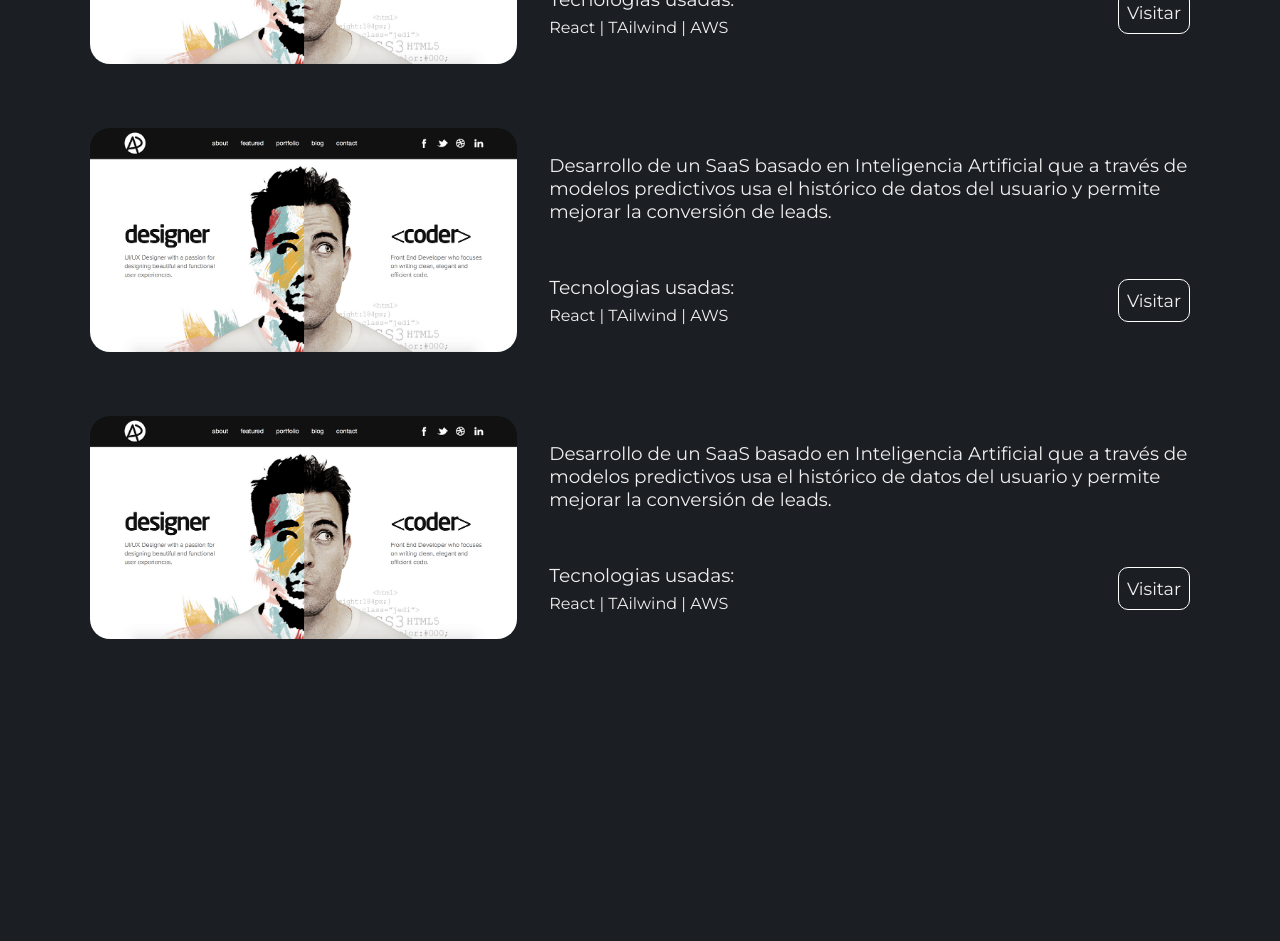
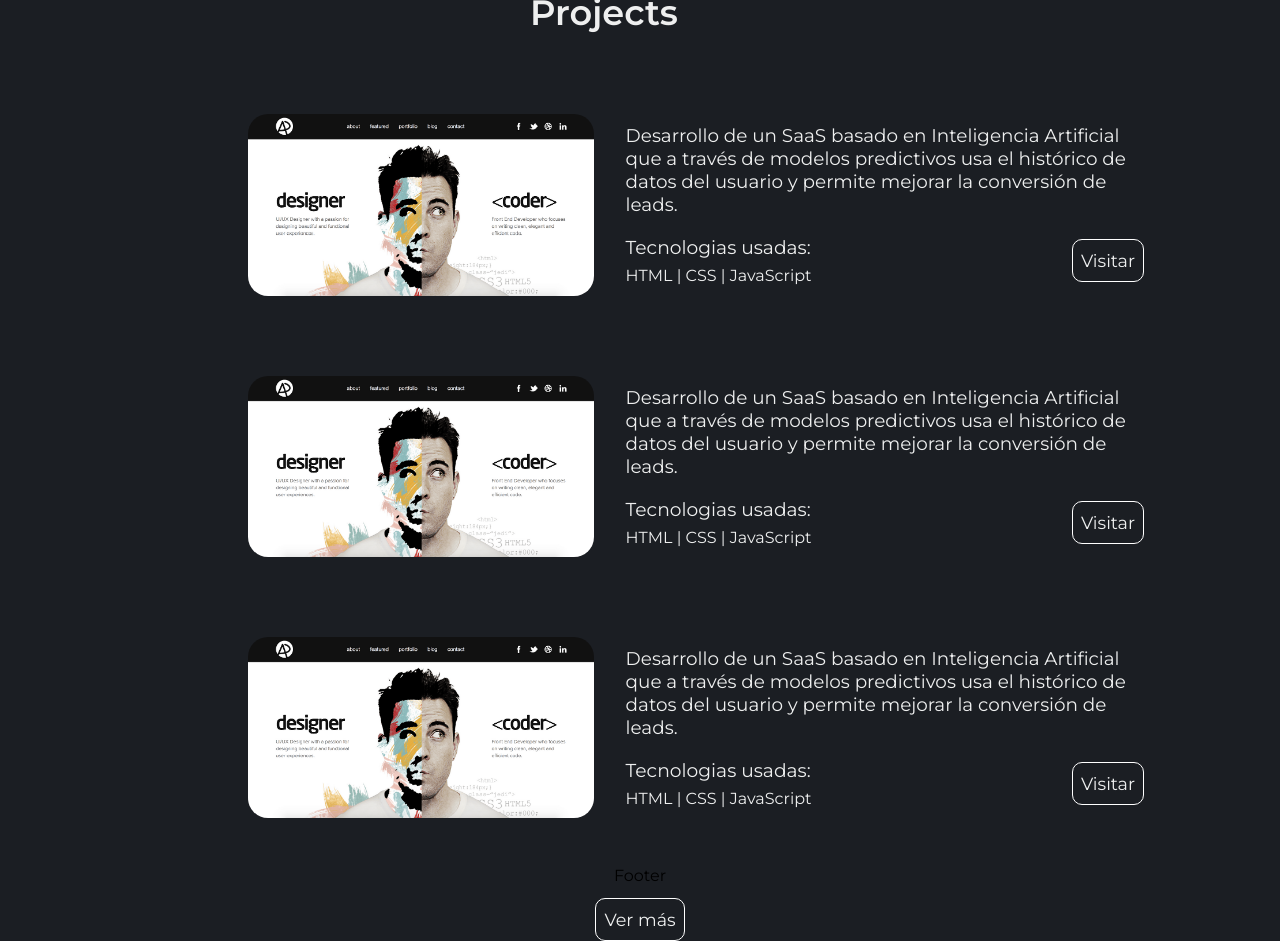
Before and after one commit to Crls-Guerrero/react-portfolio, a React (Create React App) app: page / in a window 1280 px wide. Shown: the part 1740-2681 px from the top of the page. Before the commit the page ends 2379 px from the top, so only its background shows below. Built offline with nearby package versions, Linux system fonts and the light colour scheme; a web font is replaced by a local one.

Commit message:
Projec incomplete

```diff
--- a/src/App.js
+++ b/src/App.js
@@ -1,10 +1,19 @@
 import './App.css';
+import React, { useEffect } from 'react';
+import AOS from 'aos';
 import Profile from './components/Profile';
 import Navbar from './components/Nabva';
 import Cursor from './components/Cursor';
 import Skills from './components/Skills';
 import Project from './components/Project';
+import Footer from './components/Footer';
+
 function App() {
+
+  useEffect(() => {
+    AOS.init();
+  }, []);
+
   return (
     <div className="App">
       <Navbar />
@@ -12,6 +21,7 @@ function App() {
       <Cursor/>
       <Skills/>
       <Project/>
+      <Footer/>
     </div>
   );
 }
--- /dev/null
+++ b/src/components/Footer.jsx
@@ -0,0 +1,10 @@
+import React from 'react'
+import "../style/Footer.css"
+
+function Footer() {
+  return (
+    <div>Footer</div>
+  )
+}
+
+export default Footer
--- a/src/components/Project.jsx
+++ b/src/components/Project.jsx
@@ -1,75 +1,66 @@
 import React from 'react'
+import { useState } from 'react';
 import "../style/Project.css"
 import Html from "../img/poued.png"
 
 function Project() {
+  const [projects] = useState([
+    { img: Html, imgName: 'Html', description: 'Desarrollo de un SaaS basado en Inteligencia Artificial que a través de modelos predictivos usa el histórico de datos del usuario y permite mejorar la conversión de leads.',
+     tecnologias: 'HTML | CSS | JavaScript', link:'' },
+     { img: Html, imgName: 'Html', description: 'Desarrollo de un SaaS basado en Inteligencia Artificial que a través de modelos predictivos usa el histórico de datos del usuario y permite mejorar la conversión de leads.',
+     tecnologias: 'HTML | CSS | JavaScript', link:'' },
+     { img: Html, imgName: 'Html', description: 'Desarrollo de un SaaS basado en Inteligencia Artificial que a través de modelos predictivos usa el histórico de datos del usuario y permite mejorar la conversión de leads.',
+     tecnologias: 'HTML | CSS | JavaScript', link:'' },
+     { img: Html, imgName: 'Html', description: 'Desarrollo de un SaaS basado en Inteligencia Artificial que a través de modelos predictivos usa el histórico de datos del usuario y permite mejorar la conversión de leads.',
+     tecnologias: 'HTML | CSS | JavaScript', link:'' },
+     { img: Html, imgName: 'Html', description: 'Desarrollo de un SaaS basado en Inteligencia Artificial que a través de modelos predictivos usa el histórico de datos del usuario y permite mejorar la conversión de leads.',
+     tecnologias: 'HTML | CSS | JavaScript', link:'' },
+     { img: Html, imgName: 'Html', description: 'Desarrollo de un SaaS basado en Inteligencia Artificial que a través de modelos predictivos usa el histórico de datos del usuario y permite mejorar la conversión de leads.',
+     tecnologias: 'HTML | CSS | JavaScript', link:'' },
+
+  ]);
+
+  const [visibleProjects, setVisibleProjects] = useState(3);
+
+  const handleShowMoreProjects = () => {
+    setVisibleProjects((prevVisibleProjects) => prevVisibleProjects + 3);
+  };
+
   return (
     <div className='project'>
-     <h1>Projects</h1>
+        <div>
+            <h1 >Projects</h1>
+        </div>
 
-      {/* Projects */}
-      <div className='card-project'>
+        {projects.slice(0, visibleProjects).map((project,index) => (
+          <div key={index} className='card-project'>
             <div className='img-project'>
-          <img src={Html} alt="Html" />
+              <img src={project.img} alt={project.imgName} />
             </div>
             <div className='content-project'>
               <div className='description-content'>
-            <p>Desarrollo de un SaaS basado en Inteligencia Artificial que a través de modelos predictivos usa el histórico de datos del usuario y permite mejorar la conversión de leads.</p>
+                <p>{project.description}</p>
               </div>
               <div className='lenguaje-content'>
                 <div className='lenguaje-part1'>
                   <h3>Tecnologias usadas:</h3>
-                <p>React | TAilwind | AWS</p>
+                  <p>{project.tecnologias}</p>
                 </div>
                 <div className='lenguaje-part2'>
-                <a href="hh">Visitar</a>
+                  <a href={project.link}>Visitar</a>
                 </div>
               </div>
             </div>
           </div>
+        ))}
 
-      <div className='card-project'>
-        <div className='img-project'>
-          <img src={Html} alt="Html" />
-        </div>
-        <div className='content-project'>
-          <div className='description-content'>
-            <p>Desarrollo de un SaaS basado en Inteligencia Artificial que a través de modelos predictivos usa el histórico de datos del usuario y permite mejorar la conversión de leads.</p>
-          </div>
-          <div className='lenguaje-content'>
-              <div className='lenguaje-part1'>
-                <h3>Tecnologias usadas:</h3>
-                <p>React | TAilwind | AWS</p>
-              </div>
-              <div className='lenguaje-part2'>
-                <a href="hh">Visitar</a>
-              </div>
-          </div>
-        </div>
-      </div>
-
-      <div className='card-project'>
-        <div className='img-project'>
-          <img src={Html} alt="Html" />
-        </div>
-        <div className='content-project'>
-          <div className='description-content'>
-            <p>Desarrollo de un SaaS basado en Inteligencia Artificial que a través de modelos predictivos usa el histórico de datos del usuario y permite mejorar la conversión de leads.</p>
-          </div>
-          <div className='lenguaje-content'>
-              <div className='lenguaje-part1'>
-                <h3>Tecnologias usadas:</h3>
-                <p>React | TAilwind | AWS</p>
-              </div>
-              <div className='lenguaje-part2'>
-                <a href="hh">Visitar</a>
-              </div>
-          </div>
-        </div>
-      </div>
+        {visibleProjects < projects.length && (
+            <button className='project-buttom' onClick={handleShowMoreProjects}>Ver más</button>
+        )}
 
     </div>
-  )
+  );
+
 }
 
 export default Project;
--- a/src/style/Project.css
+++ b/src/style/Project.css
@@ -1,12 +1,13 @@
 .project{
     width: 100%;
     height: 100vh;
-    margin-top: 15rem;
+    margin-top: 280px;
     display: flex;
     flex-direction: column;
     align-items: center;
     justify-content: center;
-    gap: 4rem;
+    text-align: start;
+    gap: 5rem;
 }
 .project h1{
     margin-left: -4.5rem;
@@ -19,8 +20,9 @@
     font-weight: 400;
 }
 .card-project{
-    width: 1100px;
+    width: 70%;
     height: auto;
+    margin-left: 7rem;
     display: flex;
     gap: 2rem;
 }
@@ -58,13 +60,47 @@
     flex-direction: column;
     gap: 7px;
 }
-.lenguaje-part2 a{
+.lenguaje-part2 a
+{
     padding: 10px 8px;
     border: 1px solid white;
     border-radius: 10px;
     font-size: 1.1rem;
 }
-.lenguaje-part2 a:hover{
+.lenguaje-part2 a:hover
+{
     background-color: var(--letra-titulo);
     border-color: var(--letra-titulo);
 }
+.project-buttom{
+    padding: 10px 8px;
+    background-color: transparent;
+    border: 1px solid white;
+    border-radius: 10px;
+    color: var(--letra-white);
+    font-size: 1.1rem;
+}
+.project-buttom:hover{
+    background-color: var(--letra-titulo);
+    border-color: var(--letra-titulo);
+}
+@media (max-width: 1200px){
+    .project{
+        margin-top: 30rem;
+    }
+    .project h1{
+        margin: 0;
+    }
+    .card-project{
+        width: 80%;
+        margin: 0;
+        flex-wrap: wrap;
+    }
+    .img-project{
+        width: 100%;
+    }
+    .content-project{
+        width: auto;
+        gap: 1.5rem;
+    }
+}
--- a/src/style/Skills.css
+++ b/src/style/Skills.css
@@ -1,6 +1,6 @@
 .skills{
     width: 100%;
-    padding-top: 15rem;
+    margin: 15rem 0;
 }
 .skills .slider-track{
   margin-left:-4rem ;
@@ -43,7 +43,7 @@
 .slider .slide img {
   width: 50px;
 }
-@media (max-width:1300px){
+@media (max-width:1100px){
   .skills .slider-track{
     margin: 0;
   }
```
Also changed, not shown: src/components/Skills.jsx (+14 -20 lines), src/style/Footer.css (added), 1 other file (tests, documents, lock files or other folders). Lines whose indentation alone changed are shown as unchanged.
